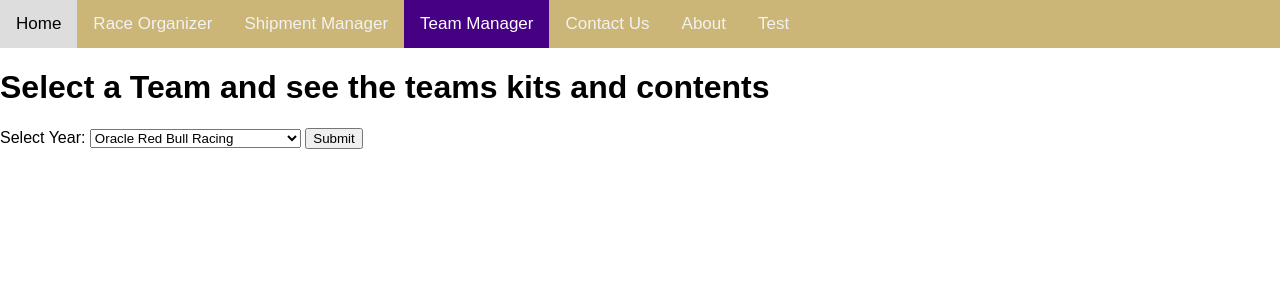
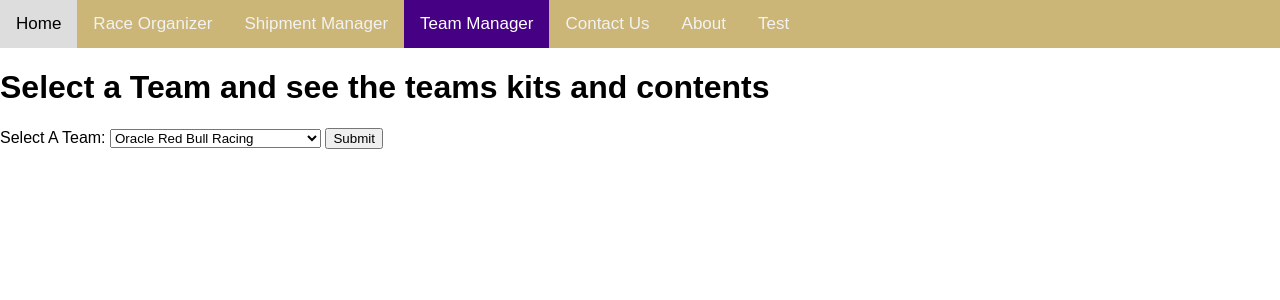
Before and after one commit to gavin-barro/DataRacers, a Flask app: page /select_team_kits in a window 1280 px wide. Shown: the top 300 px of the page. Run offline with Flask 3, Linux system fonts and the light colour scheme; some libraries are stand-ins or nearby versions.

Commit message:
Update team_kits.jinja

```diff
--- a/webapp/templates/views/team_kits.jinja
+++ b/webapp/templates/views/team_kits.jinja
@@ -64,7 +64,7 @@
 
     <form>
         <p>
-            <label for="team_id">Select Year: </label>
+            <label for="team_id">Select A Team: </label>
             <select id="team_id" name="team_id">
                 <option value="1" {% if team_id == '1' %}selected{% endif %}>Oracle Red Bull Racing</option>
                 <option value="2" {% if team_id == '2' %}selected{% endif %}>Mercedes-AMG Petronas</option>
```
